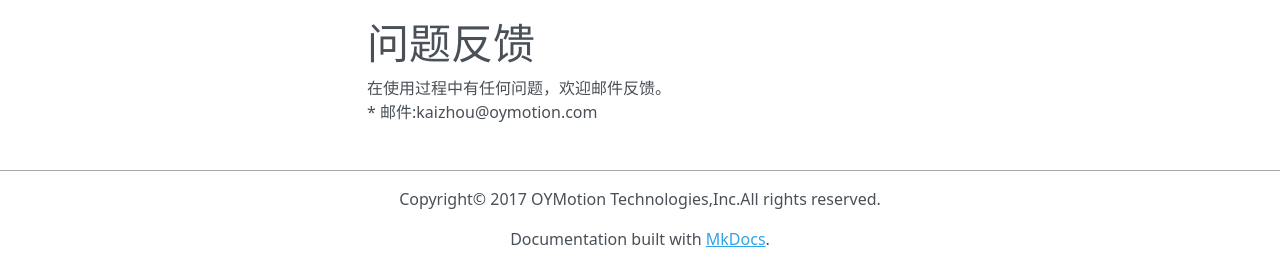
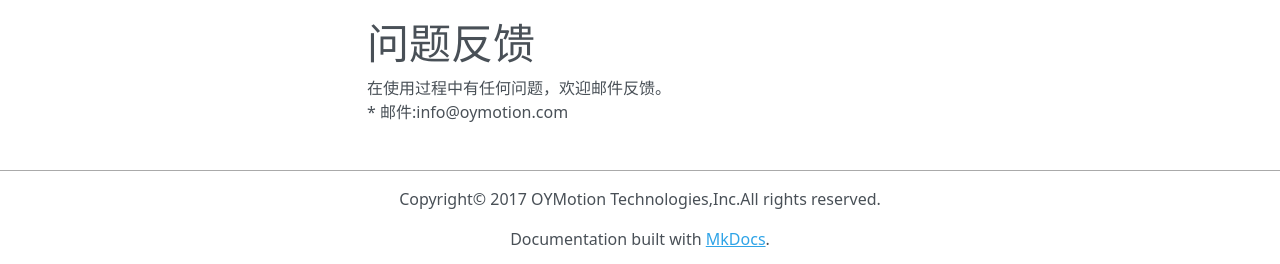
Before and after one commit to oymotion/oymotionDeveloperCommunity, an MkDocs documentation site: the page built from docs/gForceExample/LobotControlBygForce/LobotControlBygForce.md, in a window 1280 px wide and 900 px high, scrolled down 2711 px. Shown: the part 633-897 px from the top of the window. Built offline with MkDocs 1.6.1, drawn with Linux system fonts in a browser that asks for light colours; nearby versions of some CDN libraries; old or Windows-style settings are respelled for this version of MkDocs.

Commit message:
Change the mail address of technical support
1. changet the supporter's mail address in LobotControlByGforce.md

```diff
--- a/docs/gForceExample/LobotControlBygForce/LobotControlBygForce.md
+++ b/docs/gForceExample/LobotControlBygForce/LobotControlBygForce.md
@@ -66,7 +66,7 @@
 
 # 问题反馈
 在使用过程中有任何问题，欢迎邮件反馈。
-* 邮件:kaizhou@oymotion.com
+* 邮件:info@oymotion.com
 
 [gForce]:https://oymotion.github.io/gForce100/gForce100UserGuide/
 [gForceJoint]:https://oymotion.github.io/gForceEmbeddedSuit/gForce100EmbeddedSuiteUserGuide/#overview
```
